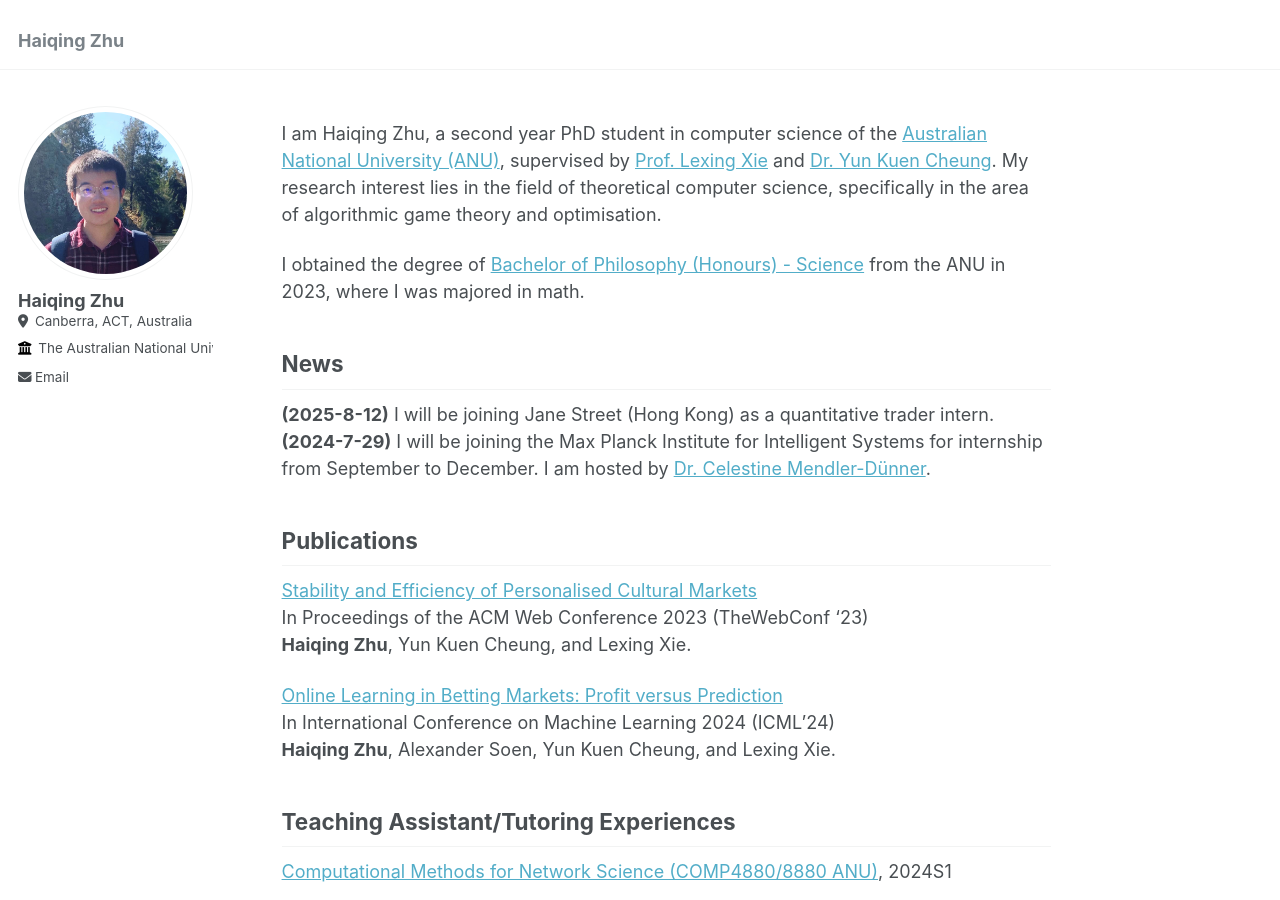
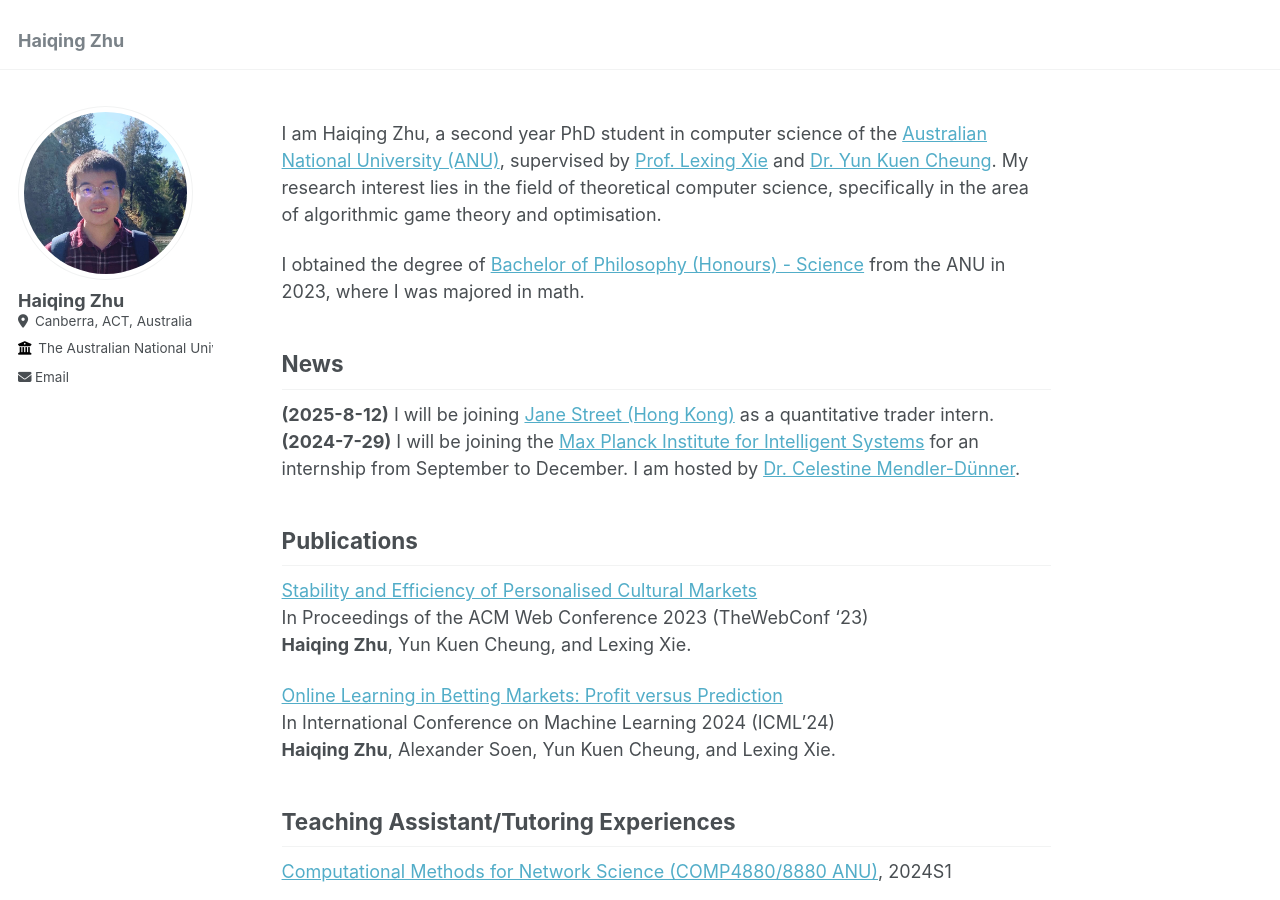
Before and after one commit to haiqingzhu543/haiqingzhu543.github.io, a Jekyll site: the page built from _pages/about.md, in a window 1280 px wide and 900 px high. Built offline with Jekyll 4.4.1, drawn with Linux system fonts in a browser that asks for light colours.

```diff
--- a/_pages/about.md
+++ b/_pages/about.md
@@ -13,8 +13,8 @@ I obtained the degree of [Bachelor of Philosophy (Honours) - Science](https://pr
 
 News
 ------
-**(2025-8-12)** I will be joining Jane Street (Hong Kong) as a quantitative trader intern.
-**(2024-7-29)** I will be joining the Max Planck Institute for Intelligent Systems for internship from September to December. I am hosted by [Dr. Celestine Mendler-Dünner](https://celestine.ai/).
+**(2025-8-12)** I will be joining [Jane Street (Hong Kong)](https://www.janestreet.com/) as a quantitative trader intern.
+**(2024-7-29)** I will be joining the [Max Planck Institute for Intelligent Systems](https://is.mpg.de/) for an internship from September to December. I am hosted by [Dr. Celestine Mendler-Dünner](https://celestine.ai/).
 
 
 Publications
```
